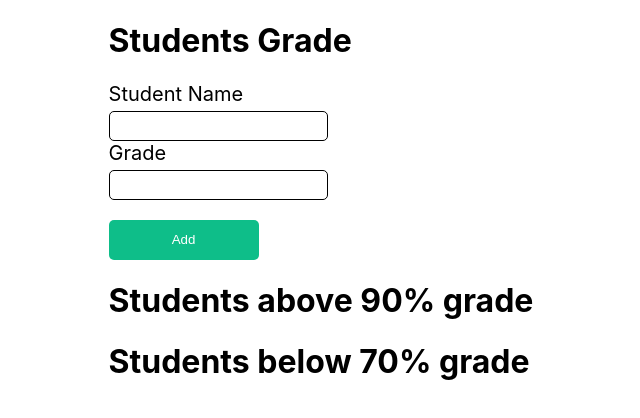
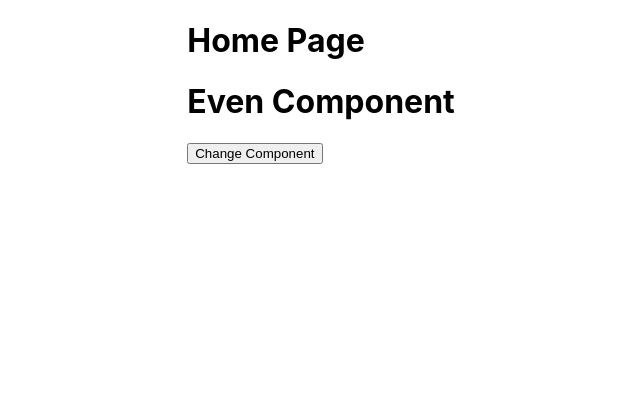
Before and after one commit to Hazzim-Escarcega/react_typescript_excercises, a React (Create React App) app in the folder my-app/: page / in a window 1280 px wide. Shown: the top 418 px of the page, without its empty margins (319-959 px from the left). Built offline with nearby package versions, Linux system fonts and the light colour scheme.

Commit message:
Code Splitting

```diff
--- a/my-app/src/App.tsx
+++ b/my-app/src/App.tsx
@@ -1,12 +1,12 @@
 import React from 'react';
 import logo from './logo.svg';
 import './App.css';
-import StudentGrade from './components/StudentGrade';
+import HomePage from './components/HomePage';
 
 function App() {
   return (
     <div className="App">
-      <StudentGrade />
+      <HomePage />
     </div>
   );
 }
--- /dev/null
+++ b/my-app/src/components/EvenComponent/index.tsx
@@ -0,0 +1,10 @@
+import React from "react";
+
+const EvenComponent: React.FC = () => {
+  return (
+    <div>
+      <h1>Even Component</h1>
+    </div>
+  );
+};
+export default EvenComponent;
--- a/my-app/src/components/HomePage/index.tsx
+++ b/my-app/src/components/HomePage/index.tsx
@@ -1,21 +1,36 @@
 import React from "react";
-import { MyContext } from "../../context/MyContext";
-import UserInput from "../UserInput";
+import { HomePageState } from "./interface";
 
-class HomePage extends React.Component {
-  static contextType = MyContext;
-  context!: React.ContextType<typeof MyContext>;
+const OddComponent = React.lazy(() => import("../OddComponent"));
+const EvenComponent = React.lazy(() => import("../EvenComponent"));
+class HomePage extends React.Component<{}, HomePageState> {
+  constructor(props: {}) {
+    super(props);
+
+    this.state = {
+      counter: 0,
+      hasError: false,
+    };
+  }
+  updateCounter = () => {
+    this.setState({
+      counter: this.state.counter + 1,
+    });
+  };
+  static getDerivedStateFromError() {
+    return {
+      hasError: true,
+    }
+  }
   render() {
+    const { counter, hasError } = this.state;
     return (
       <div>
         <h1>Home Page</h1>
-        <ul>
-          {this.context.users.map((user) => (
-            <li key={user}>{user}</li>
-          ))}
-        </ul>
-        <button onClick={() => this.context.updateUser("Rawl")}>Add user</button>
-        <UserInput />
+        {hasError ? <h1>Error ocurred</h1> : <React.Suspense fallback={<div>Loading...</div>}>
+        {counter % 2 === 0 ? <EvenComponent /> : <OddComponent />}
+        </React.Suspense>}
+        <button onClick={this.updateCounter}>Change Component</button>
       </div>
     );
   }
--- a/my-app/src/components/HomePage/interface.ts
+++ b/my-app/src/components/HomePage/interface.ts
@@ -1 +1,4 @@
-export{}
+export interface HomePageState {
+    counter: number;
+    hasError: boolean;
+}
--- /dev/null
+++ b/my-app/src/components/OddComponent/index.tsx
@@ -0,0 +1,10 @@
+import React from "react";
+
+const OddComponent: React.FC = () => {
+  return (
+    <div>
+      <h1>Odd Component</h1>
+    </div>
+  );
+};
+export default OddComponent;
```
